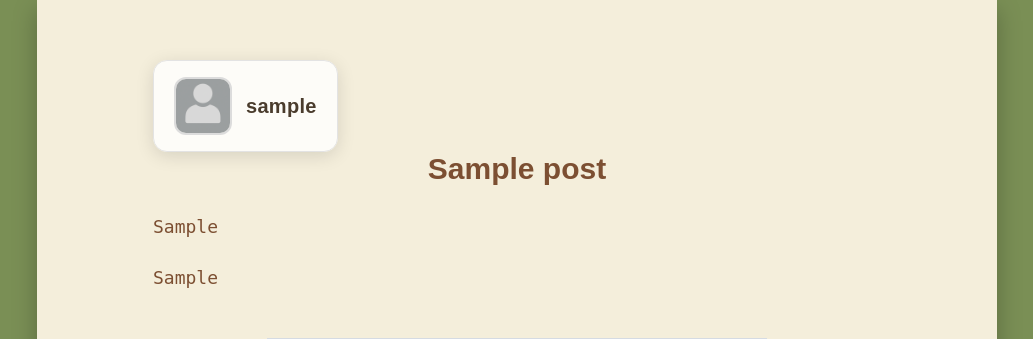
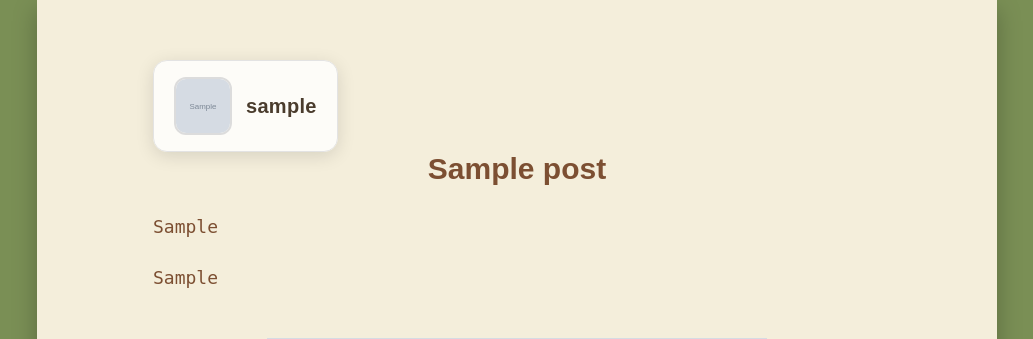
Before and after one commit to Ventisa6364/Melorie, a Django app: a page that uses templates/main/post/post_detail.html in a window 1280 px wide. Shown: the part 70-409 px from the top of the page, without its empty margins (123-1156 px from the left). Run offline with Django 5.2, Linux system fonts and the light colour scheme; tables that the repository leaves empty hold one stand-in row (values such as "Sample post"); grey boxes marked "Sample" are stand-in pictures.

Commit message:
финальное измменение проекта

```diff
--- a/main/recs.py
+++ b/main/recs.py
@@ -1,11 +1,12 @@
 from .models import Post
 
 def get_recomended_posts(post, limit=10):
-    recs = Post.objects.filter(category=post.category).exclude(id=post.id).order_by('-published_at')[:limit]
+    recs = list(Post.objects.filter(category=post.category).exclude(id=post.id).order_by('-published_at')[:limit])
 
     if len(recs) < limit:
         extra = Post.objects.exclude(id=post.id).order_by('-id')[:limit]
         for el in extra:
-            if el not in recs: recs.append(el)
+            if el not in recs:
+                recs.append(el)
 
     return recs[:limit]
--- a/main/views.py
+++ b/main/views.py
@@ -16,7 +16,7 @@ def post_detail(request, post_slug):
     total_likes = post.total_likes_post()
     total_saves = post.total_saves_post()
     recommendations = get_recomended_posts(post)
-    return render(request, 'main/post/post_detail.html', {'post': post, 'total_likes': total_likes, 'total_saves': total_saves, 'recommendations': recommendations})
+    return render(request, 'main/post/post_detail.html', {'post': post, 'total_likes': total_likes, 'total_saves': total_saves, 'recommendations': recommendations,})
 
 
 def post_create(request):
--- a/templates/main/post/post_detail.html
+++ b/templates/main/post/post_detail.html
@@ -7,7 +7,7 @@
 <div class="post_detail_all">
   <div>
   <div class="info_about_author">
-    <img src="{% if user.avatar %}{{ user.avatar.url }}{% else %}{% static 'images/default_profile.png' %}{% endif %}" class="author_img">
+    <img src="{% if post.author.avatar %}{{ post.author.avatar.url }}{% else %}{% static 'images/default_profile.png' %}{% endif %}" class="author_img">
     <div class="name">{{ post.author.username }}</div>
   </div>
 </div>
```
